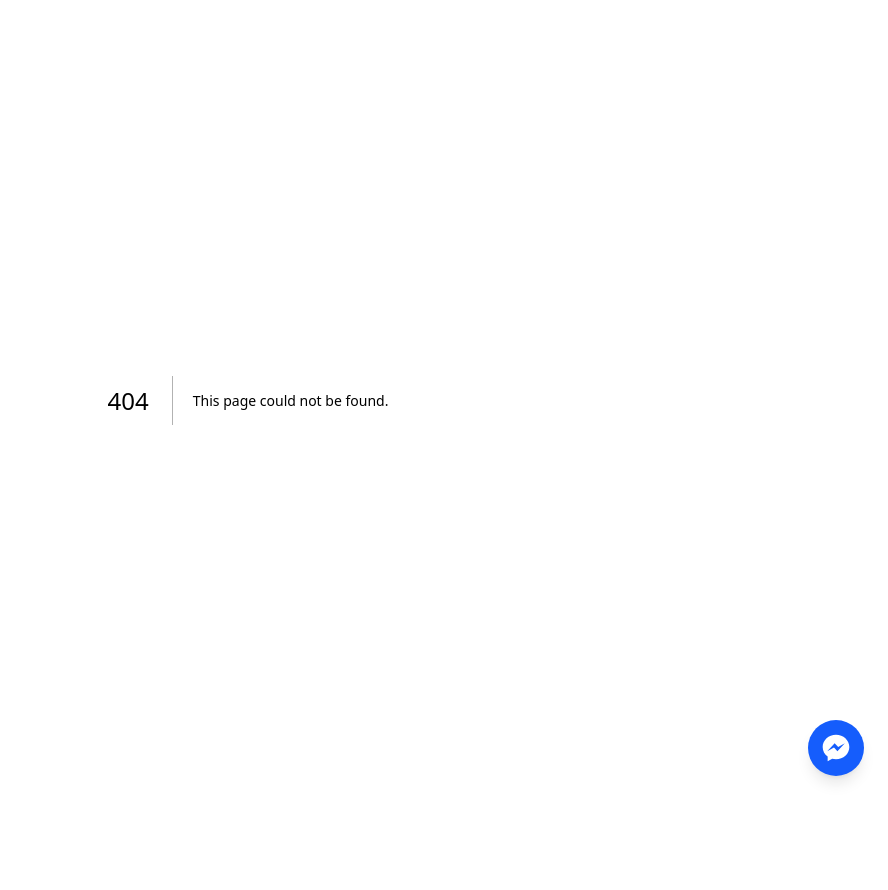
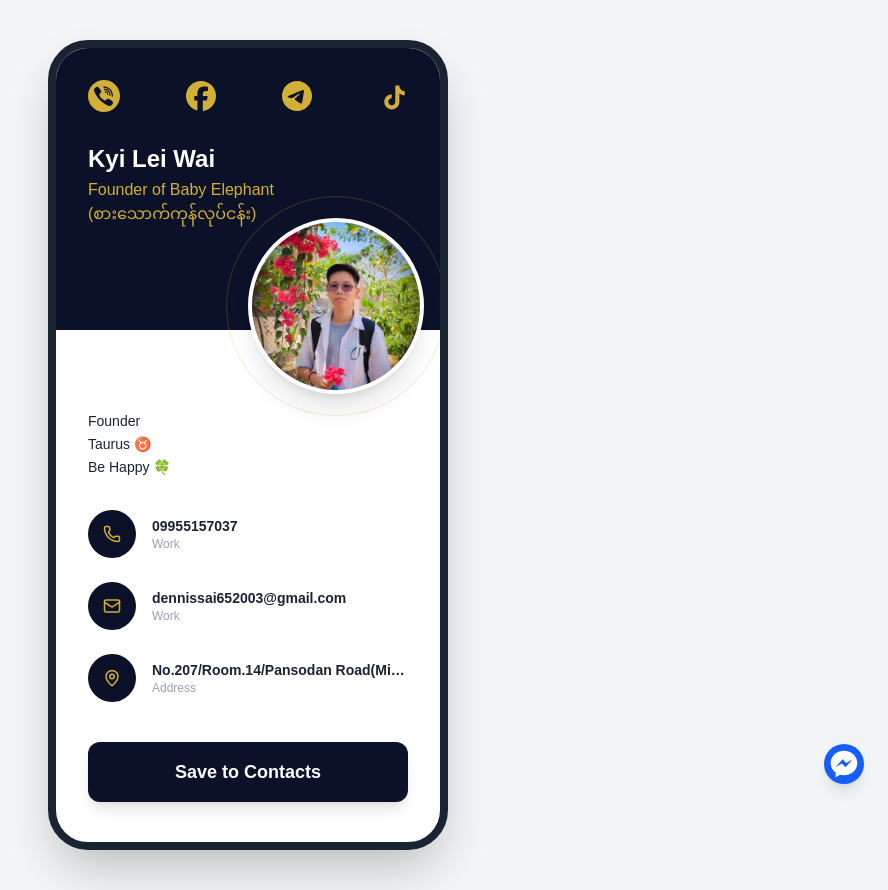
Before and after one commit to NangMyintzu-Yuki/d_card, a Next.js app: page /u/dennis in a window 1280 px wide. Before the commit this address had no page. Shown: the whole page, without its empty margins (392-1280 px from the left). Before the commit the page ends 800 px from the top, so only its background shows below. Built offline with nearby package versions, Linux system fonts and the light colour scheme.

Commit message:
add dennis

```diff
--- /dev/null
+++ b/src/app/u/dennis/page.tsx
@@ -0,0 +1,30 @@
+import Template6 from '@/components/templates/Template6';
+import ProfileImg from '../../../../public/images/dennis.jpg';
+
+
+
+const myData = {
+    name: "Kyi Lei Wai",
+    title: "Founder of Baby Elephant \n (စားသောက်ကုန်လုပ်ငန်း)\n \n",
+    email: "dennissai652003@gmail.com",
+    phone: "09955157037", //09773485837
+    description: "...",
+    company: "",
+    profileImage: ProfileImg,
+    address: "No.207/Room.14/Pansodan Road(Middle)/Kyauktada Township/Yangon/Myanmar",
+    bio: "Founder \n Taurus ♉ \n Be Happy 🍀",
+    corporateLinks: [],
+    socialLinks: [
+
+        { platform: "Viber", url: "viber://chat?number=959955157037" },
+        { platform: "Facebook", url: "https://www.facebook.com/share/1Ckmc4Njgq/" },
+
+        { platform: "Telegram", url: "https://t.me/DNSai2357" },
+
+        { platform: "TikTok", url: 'https://www.tiktok.com/@sai.mon877?_r=1&_t=ZS-95netBX3DhR' },
+    ],
+    linkedinLink: "",
+};
+export default function Page() {
+    return <Template6 data={myData} />;
+}
--- a/src/app/u/ko-kha-rann/page.tsx
+++ b/src/app/u/ko-kha-rann/page.tsx
@@ -12,7 +12,7 @@ const myData = {
     company: "https://www.facebook.com/share/1DeZXuc5U4/",
     profileImage: ProfileImg,
     address: "ရှေ့ဆောင် Plastic အမှတ်(၂၅/၄) အိမ်မြင့်စံရွာ၊ တံတားဦး၊ မန္တလေးမြို့",
-    bio: "မိတ်ဆွေသစ်ဖြစ်ရတာ ဝမ်းသာပါတယ်။ အချိန်မရွေး ဆက်သွယ်လိုက်ပါ!. Let's connect and share some great ideas!",
+    bio: "မိတ်ဆွေသစ်ဖြစ်ရတာ ဝမ်းသာပါတယ်။ အချိန်မရွေး ဆက်သွယ်လိုက်ပါ!\n• Let's connect and share some great ideas!",
     corporateLinks: [],
     socialLinks: [
 
--- a/src/app/u/ko-ko-oo/page.tsx
+++ b/src/app/u/ko-ko-oo/page.tsx
@@ -12,7 +12,7 @@ const myData = {
     company: "Kids World Education",
     profileImage: ProfileImg,
     address: "Hlaing thar yar T/P",
-    bio: "Kids World Education ဟာ 👉 ကလေးများအတွက် အခြေခံပညာရေးကို ပျော်ရွှင်စရာနည်းလမ်းတွေနဲ့ သင်ကြားပေးဖို ရည်ရွယ်ထားတဲ့ educational platform တစ်ခု ဖြစ်ပါတယ်။",
+    bio: "Kids World Education ဟာ \n 👉 ကလေးများအတွက် အခြေခံပညာရေးကို ပျော်ရွှင်စရာနည်းလမ်းတွေနဲ့ သင်ကြားပေးဖို ရည်ရွယ်ထားတဲ့ educational platform တစ်ခု ဖြစ်ပါတယ်။ \n \n Mission (ရည်မှန်းချက်) \n  ကလေးတွေကို fun + easy learning နဲ့ သင်ပေးခြင်း \n Early childhood development ကို ထောက်ပံ့ခြင်း \n Language, creativity, thinking skills တိုးတက်စေခြင်း",
     corporateLinks: [],
     socialLinks: [
         { platform: "Viber", url: "viber://chat?number=959777704428" },
--- a/src/components/FloatingContact.tsx
+++ b/src/components/FloatingContact.tsx
@@ -25,9 +25,9 @@ const FloatingContact = () => {
 //         </a>
 //     </div>
 // </div>
-     <div className="fixed bottom-6 right-6 z-50">
+     <div className="fixed bottom-4 right-6 z-50">
     <a href="https://m.me/100087745375274"
-       className="bg-blue-600 hover:bg-blue-700 text-white w-14 h-14 rounded-full shadow-lg flex items-center justify-center transition-all hover:scale-110 active:scale-95 group">
+       className="bg-blue-600 hover:bg-blue-700 text-white w-10 h-10 rounded-full shadow-lg flex items-center justify-center transition-all hover:scale-110 active:scale-95 group">
         <svg xmlns="http://www.w3.org/2000/svg" className="w-8 h-8" fill="currentColor" viewBox="0 0 24 24">
             <path d="M12 2C6.477 2 2 6.145 2 11.258c0 2.91 1.455 5.503 3.735 7.15V22l3.41-1.873c.87.24 1.79.37 2.855.37 5.523 0 10-4.145 10-9.258C22 6.145 17.523 2 12 2zm1.076 12.392l-2.583-2.756-5.044 2.756 5.548-5.89 2.65 2.756 4.977-2.756-5.548 5.89z"/>
         </svg>
--- a/src/components/templates/Template1.tsx
+++ b/src/components/templates/Template1.tsx
@@ -120,7 +120,7 @@ const Template1 = ({ data }: { data: DigitalCardProps }) => {
 
           {/* Full Bio Quote */}
           <div className="mt-8 p-8 bg-[#fcf7f5] rounded-[2rem] border-t border-white shadow-inner">
-            <p className="text-[#b5836d] font-serif italic text-lg text-center">
+            <p className="text-[#b5836d] font-serif italic text-lg text-center whitespace-pre-line">
               {data.bio}
             </p>
           </div>
--- a/src/components/templates/Template2.tsx
+++ b/src/components/templates/Template2.tsx
@@ -104,9 +104,9 @@ const Template2 = ({ data }: { data: DigitalCardProps }) => {
           {/* Bio & CTA Section */}
           <div className="bg-slate-900 rounded-[2rem] p-8 text-white">
             <h3 className="text-xl font-bold mb-2">My Work</h3>
-            <p className="text-slate-400 text-sm leading-relaxed mb-6">
-              {data.bio}
-            </p>
+            <p className="text-slate-400 text-sm leading-relaxed mb-6 whitespace-pre-line">
+  {data.bio}
+</p>
             <button
               onClick={handleSaveContact}
               className="w-full py-3 bg-white text-slate-900 rounded-xl font-bold transition-all duration-300 active:scale-95 text-lg cursor-pointer"
--- a/src/components/templates/Template3.tsx
+++ b/src/components/templates/Template3.tsx
@@ -83,7 +83,7 @@ export default function Template3({ data }: { data: DigitalCardProps }) {
 
           {data.bio && (
             <section className="bg-slate-800/80 p-6 rounded-2xl border-l-4 border-amber-500">
-              <p className="text-slate-300 text-sm leading-relaxed italic">"{data.bio}"</p>
+              <p className="text-slate-300 text-sm leading-relaxed italic whitespace-pre-line">"{data.bio}"</p>
             </section>
           )}
 
--- a/src/components/templates/Template4.tsx
+++ b/src/components/templates/Template4.tsx
@@ -53,7 +53,7 @@ const Template4 = ({ data }: { data: DigitalCardProps }) => {
             {data.title}
           </p>
           {data.bio && (
-            <p className="text-gray-400 text-xs mt-2 font-light leading-relaxed px-4">
+            <p className="text-gray-400 text-xs mt-2 font-light leading-relaxed px-4 whitespace-pre-line">
               {data.bio}
             </p>
           )}
--- a/src/components/templates/Template5.tsx
+++ b/src/components/templates/Template5.tsx
@@ -53,7 +53,7 @@ const Template5 = ({ data }: { data: DigitalCardProps }) => {
 
         {/* BIO SECTION */}
         <div className="p-8">
-          <p className="text-gray-500 text-sm leading-relaxed font-light border-l-2 border-gray-200 pl-4">
+          <p className="text-gray-500 text-sm leading-relaxed font-light border-l-2 border-gray-200 pl-4 whitespace-pre-line">
             {data?.bio ? (data?.bio.length > 500 ? `${data.bio.substring(0, 500)}...` : data.bio) : "Creative professional focused on excellence and design."}
           </p>
         </div>
--- a/src/components/templates/Template6.tsx
+++ b/src/components/templates/Template6.tsx
@@ -51,7 +51,7 @@ const handleSaveContact = () => {
             <h1 className="text-2xl font-semibold leading-tight">
               {data.name}
             </h1>
-            <p className="text-[#d4af37] font-medium mt-1">{data.title}</p>
+            <p className="text-[#d4af37] font-medium mt-1 whitespace-pre-line">{data.title}</p>
             <p className="text-white/80 font-light text-sm">{data.company}</p>
           </div>
 
@@ -75,7 +75,7 @@ const handleSaveContact = () => {
 
         {/* Bio Section */}
         <div className="pt-20 px-8 pb-8">
-          <p className="text-[#1a2332] text-sm font-medium leading-relaxed max-w-[70%] line-clamp-3">
+          <p className="text-[#1a2332] text-sm font-medium leading-relaxed max-w-[70%] line-clamp-3 whitespace-pre-line">
             {data.bio}
           </p>
         </div>
--- a/src/components/templates/Template7.tsx
+++ b/src/components/templates/Template7.tsx
@@ -78,7 +78,7 @@ export default function Template7({ data }: { data: DigitalCardProps }) {
                         Let's build something <span className="text-orange-500">incredible</span> together.
                     </h1>
                     {data.bio && (
-                        <p className="mt-4 text-gray-600 leading-relaxed text-justify">
+                        <p className="mt-4 text-gray-600 leading-relaxed text-justify whitespace-pre-line">
                             {data.bio}
                         </p>
                     )}
```
Also changed, not shown: public/images/dennis.jpg (added).
